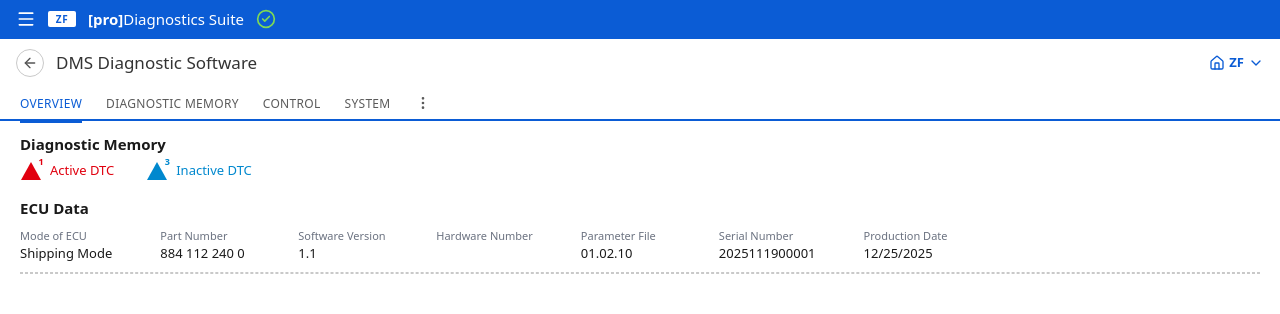
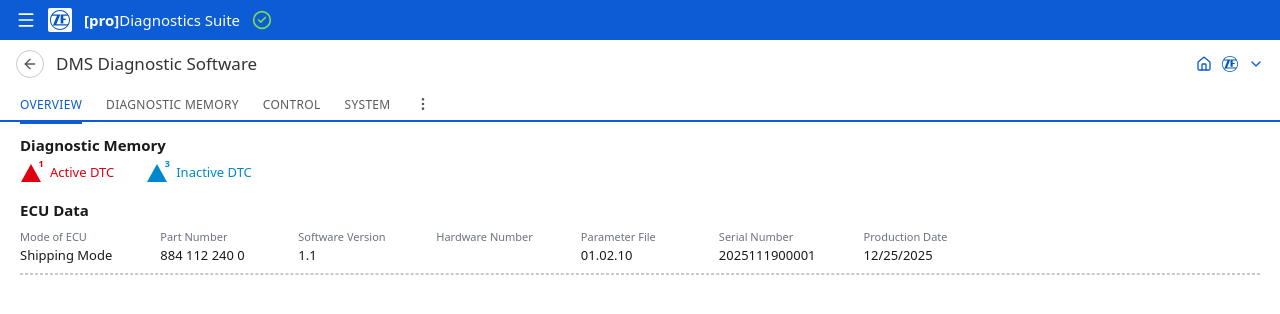
Before and after one commit to Gowtham0792/diagnostic-mockup, a React (Vite) app: page / in a window 1280 px wide. Shown: the top 314 px of the page. Built offline with nearby package versions, Linux system fonts and the light colour scheme.

Commit message:
Use official ZF logo SVG asset instead of hand-rendered mark
Co-Authored-By: Claude Sonnet 5 <noreply@anthropic.com>

```diff
--- a/src/pages/DmsOverview.tsx
+++ b/src/pages/DmsOverview.tsx
@@ -1,6 +1,7 @@
 import { useState } from 'react'
 import { Menu, ArrowLeft, Home, ChevronDown, MoreVertical, CheckCircle2 } from 'lucide-react'
 import { dms } from '../data/mock'
+import zfLogo from '../assets/ZF_logo_STD_Blue_3CC.svg'
 
 /**
  * Faithful visual clone of the ZF "[pro] Diagnostics Suite — DMS Diagnostic
@@ -22,7 +23,9 @@ export default function DmsOverview() {
       {/* Blue app bar */}
       <div className="flex shrink-0 items-center gap-3 px-4 py-2 text-white" style={{ background: ZF_BLUE }}>
         <Menu className="h-5 w-5" />
-        <ZfMark className="h-4 w-7" />
+        <span className="grid h-6 w-6 place-items-center rounded-sm bg-white p-0.5">
+          <img src={zfLogo} alt="ZF" className="h-full w-full" />
+        </span>
         <span className="text-[15px]">
           <span className="font-semibold">[pro]</span>Diagnostics Suite
         </span>
@@ -35,9 +38,9 @@ export default function DmsOverview() {
           <ArrowLeft className="h-4 w-4" />
         </button>
         <h1 className="text-[17px] font-normal text-[#333]">{dms.title}</h1>
-        <button className="ml-auto flex items-center gap-1 text-[13px] font-semibold" style={{ color: ZF_BLUE }}>
+        <button className="ml-auto flex items-center gap-1.5 text-[13px] font-semibold" style={{ color: ZF_BLUE }}>
           <Home className="h-4 w-4" />
-          ZF
+          <img src={zfLogo} alt="ZF" className="h-4 w-6 object-contain" />
           <ChevronDown className="h-4 w-4" />
         </button>
       </div>
@@ -101,24 +104,3 @@ function DtcCounter({ count, color, label }: { count: number; color: string; lab
     </span>
   )
 }
-
-function ZfMark({ className }: { className?: string }) {
-  return (
-    <span
-      className={className}
-      style={{
-        display: 'inline-flex',
-        alignItems: 'center',
-        justifyContent: 'center',
-        fontWeight: 800,
-        fontSize: 10,
-        letterSpacing: 0.5,
-        color: ZF_BLUE,
-        background: '#fff',
-        borderRadius: 2,
-      }}
-    >
-      ZF
-    </span>
-  )
-}
```
Also changed, not shown: src/assets/ZF_logo_STD_Blue_3CC.svg (added).
